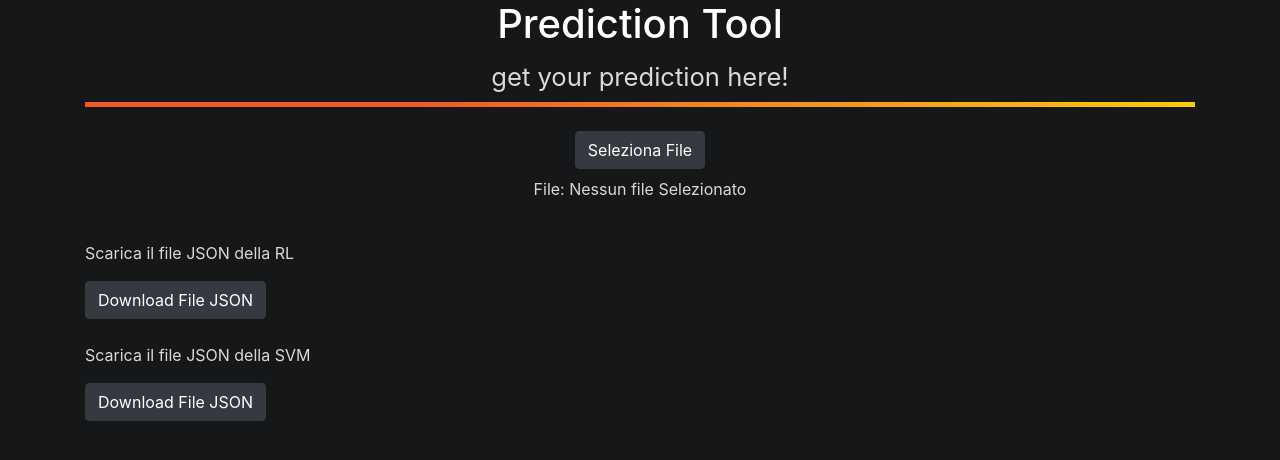
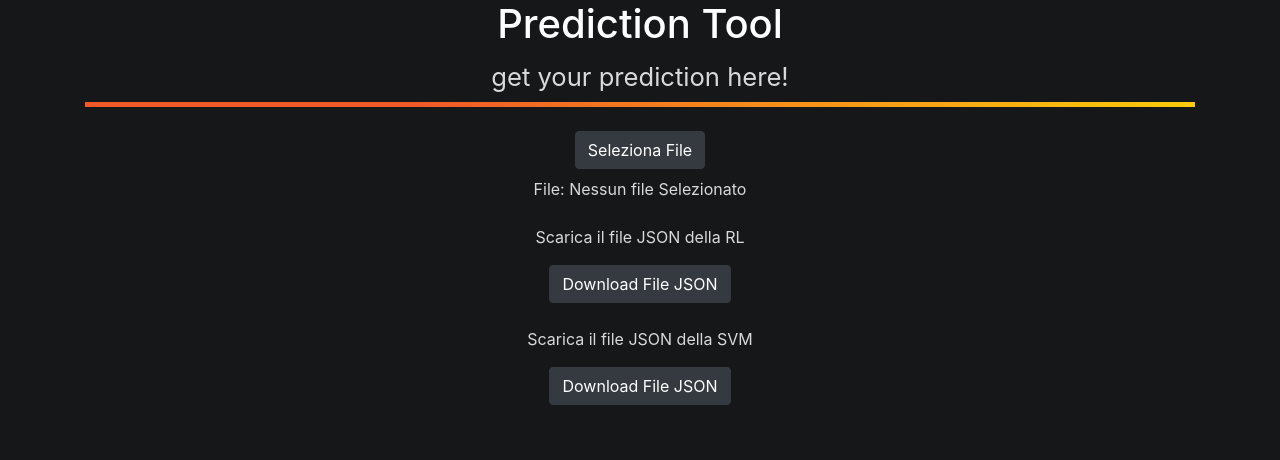
Before and after one commit to teamafkSWE/PredireConGrafana-SW, a React (Create React App) app in the folder prediction_tool/: page / in a window 1280 px wide. Shown: the top 460 px of the page. Built offline with nearby package versions, Linux system fonts and the light colour scheme.

Commit message:
spostato entry point da index a state

```diff
--- a/prediction_tool/src/components/state_controller.jsx
+++ b/prediction_tool/src/components/state_controller.jsx
@@ -1,5 +1,6 @@
 import React, {Component} from 'react';
 import InputCSV from "./input_component"
+import App from "../davide-fouad/App";
 
 /*
  * Questo componente si occupa di dirigere il flow delle sue sottocomponenti
@@ -18,6 +19,7 @@ class State_controller extends Component {
         return (
             <div className="mt-4 mb-4 text-center">
                 <InputCSV fileName={this.getFileName()} onFileInput={this.handleFileInput}/>
+                <App />
             </div>);
     }
 
--- a/prediction_tool/src/index.jsx
+++ b/prediction_tool/src/index.jsx
@@ -11,7 +11,7 @@ ReactDom.render(
     <React.StrictMode>
         <Header/>
         <States/>
-        <App />
+
     </React.StrictMode>,
     document.getElementById("root")
 );
```
